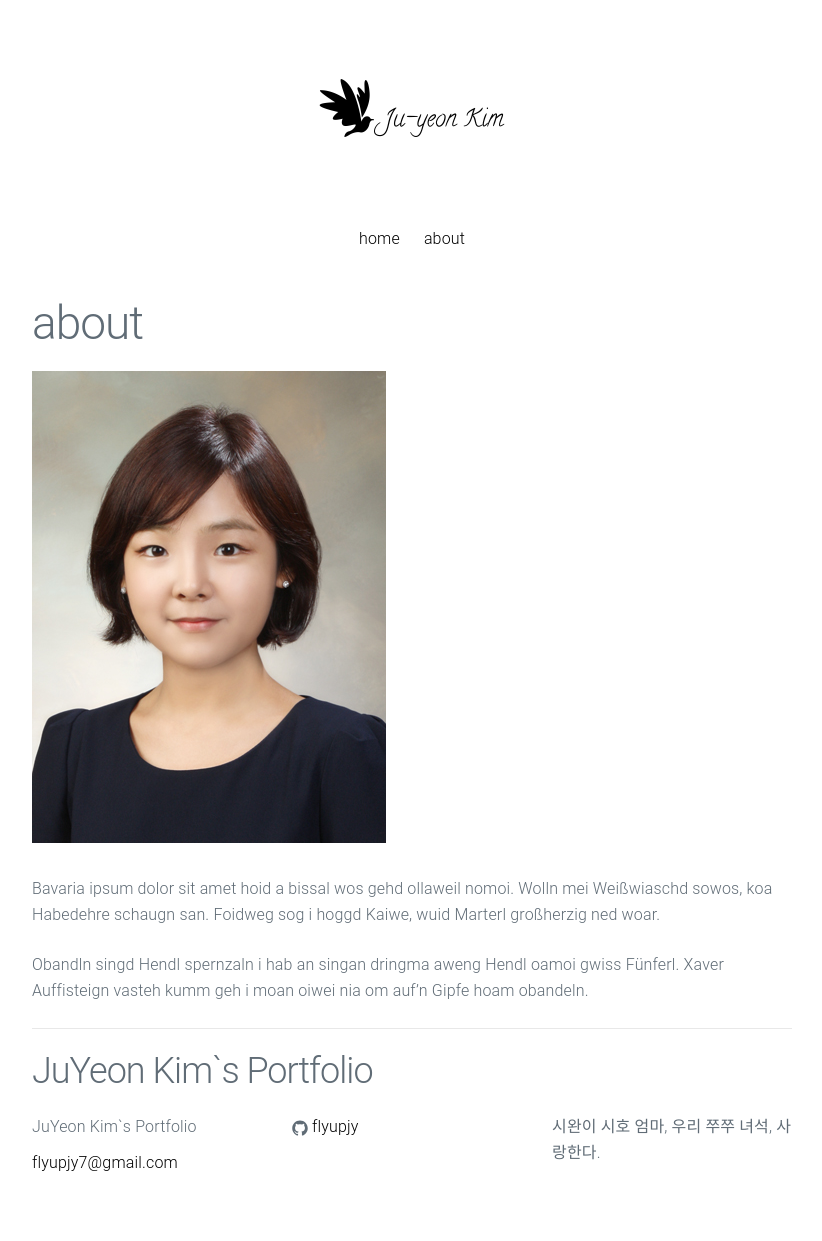
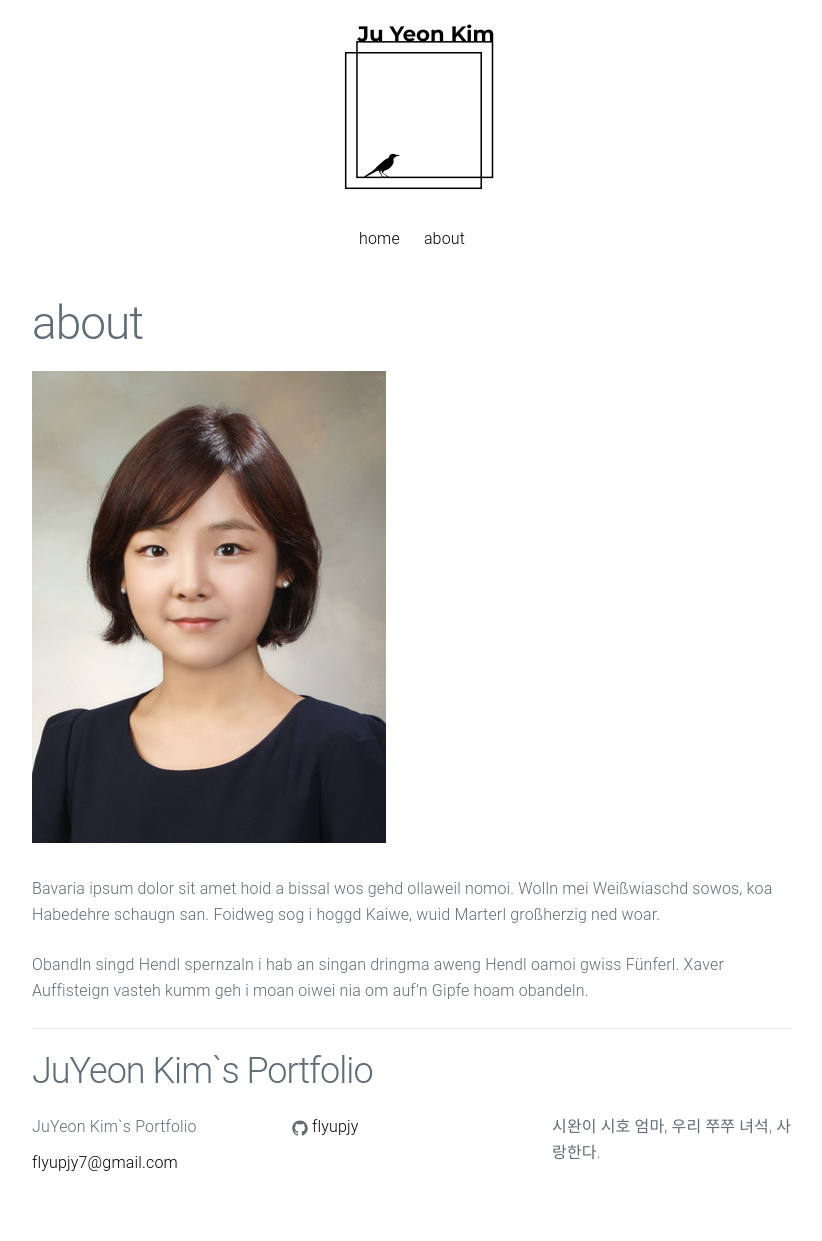
Before and after one commit to flyupjy/portfolio, a Jekyll site: the page built from about.md, in a window 1280 px wide. Shown: the whole page, without its empty margins (228-1050 px from the left). Built offline with Jekyll 4.4.1, drawn with Linux system fonts in a browser that asks for light colours.

Commit message:
logo changed

```diff
--- a/_includes/header.html
+++ b/_includes/header.html
@@ -1,5 +1,5 @@
 <header class="site-header">
-  <a class="site-title" href="{{ site.baseurl }}/"><img src="{{ site.baseurl }}/img/logo.png"></a>
+  <a class="site-title" href="{{ site.baseurl }}/"><img src="{{ site.baseurl }}/img/new-logo.png"></a>
 
   <nav class="navbar">
     <ul>
--- a/_includes/meta.html
+++ b/_includes/meta.html
@@ -1,3 +1,3 @@
-<link rel="shortcut icon" href="{{ '/img/favicon.ico' | prepend: site.baseurl }}" type="image/x-icon">
+<link rel="shortcut icon" href="{{ '/img/new-favicon.ico' | prepend: site.baseurl }}" type="image/x-icon">
 <link rel="icon" href="{{ '/assets/favicon.ico' | prepend: site.baseurl }}" type="image/x-icon">
 <meta name="referrer" content="no-referrer">
```
Also changed, not shown: img/new-favicon.ico (added), img/new-logo.png (added).
